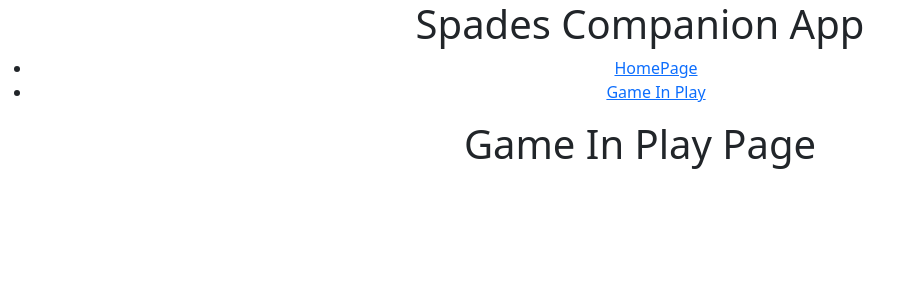
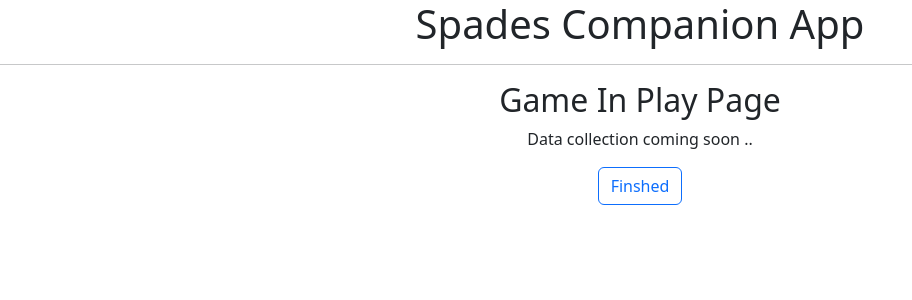
Before and after one commit to Rashad-636/tca-spades, a React (Create React App) app: page /#/GameInPlay in a window 1280 px wide. Shown: the top 300 px of the page, without its empty margins (0-912 px from the left). Built offline with nearby package versions, Linux system fonts and the light colour scheme.

Commit message:
Setup and GameInPlay skeleton screens done
nav(-2) on GameInPlay screen to reduce back stack

```diff
--- a/src/App.js
+++ b/src/App.js
@@ -2,7 +2,6 @@ import 'bootstrap/dist/css/bootstrap.min.css';
 import './App.css';
 import { Homepage, Setup, GameInPlay } from "./pages";
 import { HashRouter, Routes, Route } from "react-router-dom";
-import { NavBar } from './NavBar';
 import { useState } from 'react';
 
 
@@ -11,18 +10,21 @@ const App = () => {
 
   return (
     <div className="App">
-        <h1>Spades Companion App</h1>
-    <HashRouter>
-      <NavBar />
+
+      <h1>Spades Companion App</h1>
+      <hr />
+      <HashRouter>
         <Routes>
           <Route
             path="/"
             element={ <Homepage />} />
-          <Route path="/Setup" element={ <Setup />} />
-          <Route path="/GameInPlay" element={ <GameInPlay />} />
+          <Route path="/Setup"
+            element={ <Setup />} />
+          <Route path="/GameInPlay"
+            element={ <GameInPlay />} />
         </Routes>
-        </HashRouter>
-      </div>
+      </HashRouter>
+    </div>
 
   );
 };
--- a/src/NavBar.js
+++ /dev/null
@@ -1,14 +0,0 @@
-import { Link } from "react-router-dom";
-
-export const NavBar = () => {
-    return (
-        <ul>
-            <li>
-                <Link to="/">HomePage</Link>
-            </li>
-            <li>
-                <Link to="/GameInPlay">Game In Play</Link>
-            </li>
-        </ul>
-    );
-};
--- a/src/pages/GameInPlay.js
+++ b/src/pages/GameInPlay.js
@@ -1,5 +1,21 @@
-export const GameInPlay = () => (
+import { Button } from "react-bootstrap";
+import Container from "react-bootstrap";
+import { useNavigate } from "react-router-dom";
+
+export const GameInPlay = () => {
+
+    const nav = useNavigate();
+
+    return (
     <>
-    <h1>Game In Play Page</h1>
+        <h2>Game In Play Page</h2>
+        <p>Data collection coming soon ..</p>
+        <Button
+            variant="outline-primary"
+            onClick={() => nav(-2)}
+        >
+            Finshed
+        </Button>
     </>
-);
+    )
+};
--- a/src/pages/HomePage.js
+++ b/src/pages/HomePage.js
@@ -10,7 +10,7 @@ export const Homepage = () =>{
     return (
         <>
 
-        <h1>Home page</h1>
+        <h2>Home page</h2>
         <Button
             variant="outline-primary"
             onClick={() => nav("/setup")}
--- a/src/pages/Setup.js
+++ b/src/pages/Setup.js
@@ -1,5 +1,19 @@
-export const Setup = () => (
+import { Button } from "react-bootstrap";
+import { useNavigate } from "react-router-dom";
+
+export const Setup = () => {
+
+    const nav = useNavigate();
+
+    return (
     <>
-    <h1>Setup Page</h1>
+    <h2>Setup Page</h2>
+    <Button
+        variant="success"
+        onClick={() => nav("/GameInPlay")}
+    >
+        Start Game
+    </Button>
     </>
-);
+    );
+};
```
